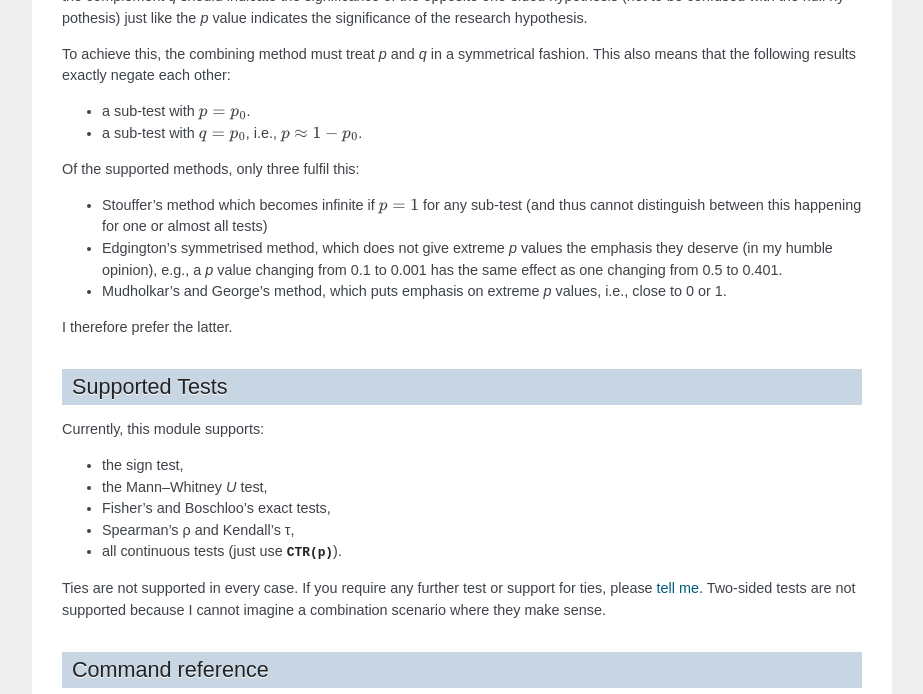
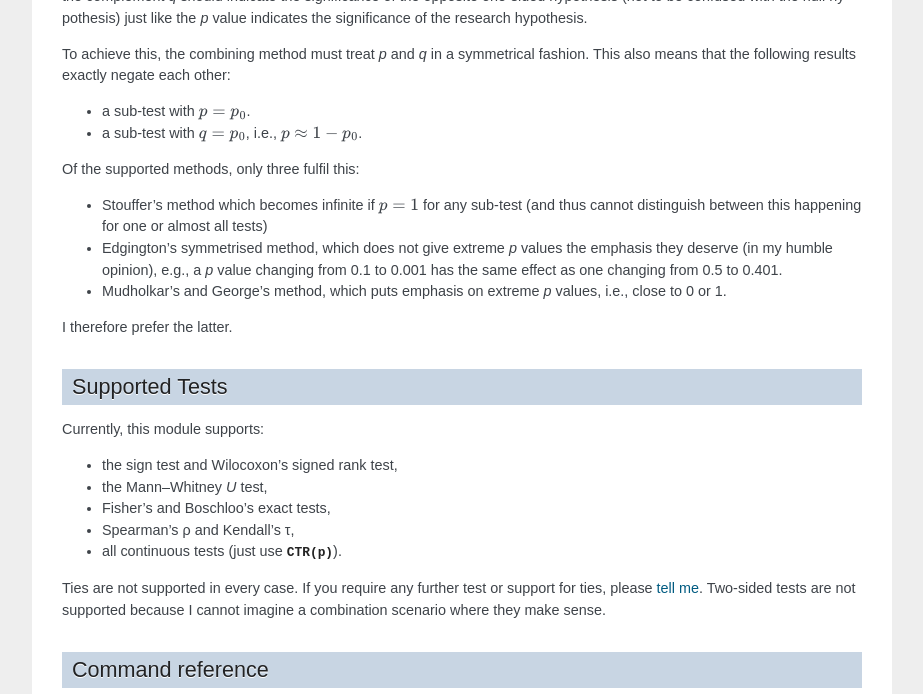
Before and after one commit to BPSB/combine-p-values-discrete, a Sphinx documentation site: the page built from docs/index.rst, in a window 1280 px wide and 900 px high, scrolled down 3627 px, cut to the strip 0-694 px from the top of the window. Shown: the whole strip, without its empty margins (198-1121 px from the left). Built offline with Sphinx 7.4.7, drawn with Linux system fonts in a browser that asks for light colours; the version number could not be read and is left out.

Commit message:
Mentioned support of Wilcoxon’s signed rank test.

```diff
--- a/docs/index.rst
+++ b/docs/index.rst
@@ -191,7 +191,7 @@ Supported Tests
 
 Currently, this module supports:
 
-* the sign test,
+* the sign test and Wilocoxon’s signed rank test,
 * the Mann–Whitney *U* test,
 * Fisher’s and Boschloo’s exact tests,
 * Spearman’s ρ and Kendall’s τ,
```
